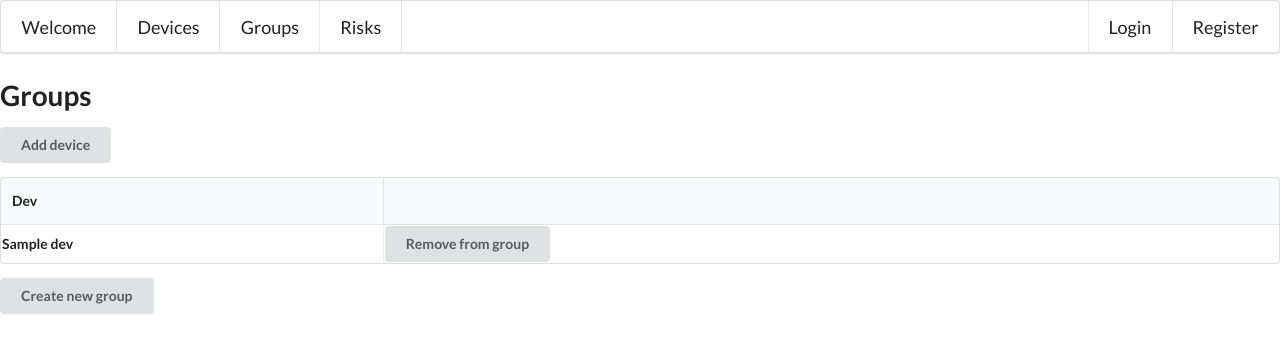
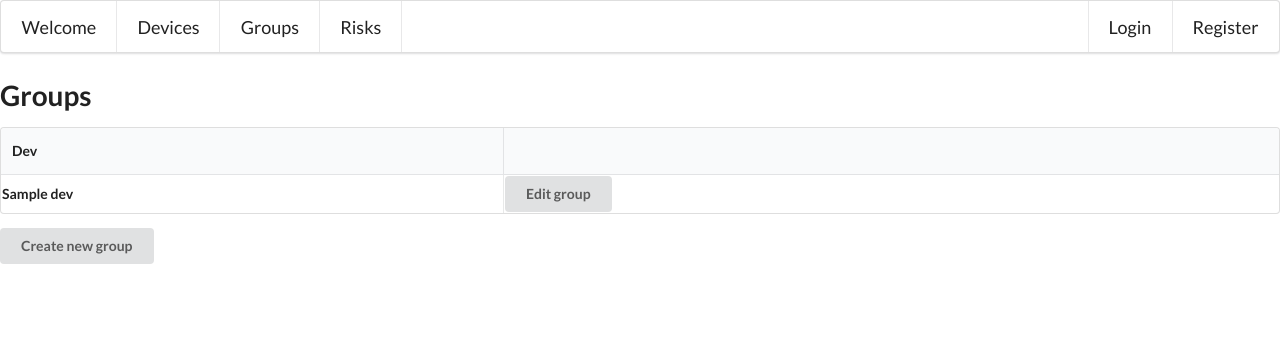
Before and after one commit to steafyy/DR_2021, a Flask app: template templates/groups.html in a window 1280 px wide. Shown: the top 353 px of the page. Run offline with Flask 2, Linux system fonts and the light colour scheme; the template is opened without the code that fills it: most values are stand-ins (such as "Sample title", 1, 10 or a date in 2020); lists and menus that the app fills with data are empty; some libraries are stand-ins or nearby versions.

Commit message:
Add files via upload

```diff
--- a/templates/groups.html
+++ b/templates/groups.html
@@ -16,15 +16,12 @@
                 <tr>
                     <th>{{ dev }}</th>
                     <th>
-                        <button class="ui button">
-                            Remove from group
-                        </button>
+                        <a href="edit_group" class="ui button">
+                            Edit group
+                        </a>
                     </th>
                 </tr>
                 {% endfor %}
-                    <button class="ui button">
-                        Add device
-                    </button>
             </tbody>
         </table>
     {% endfor %}
```
Also changed, not shown: templates/edit_group.html (added, +10 -0 lines).
